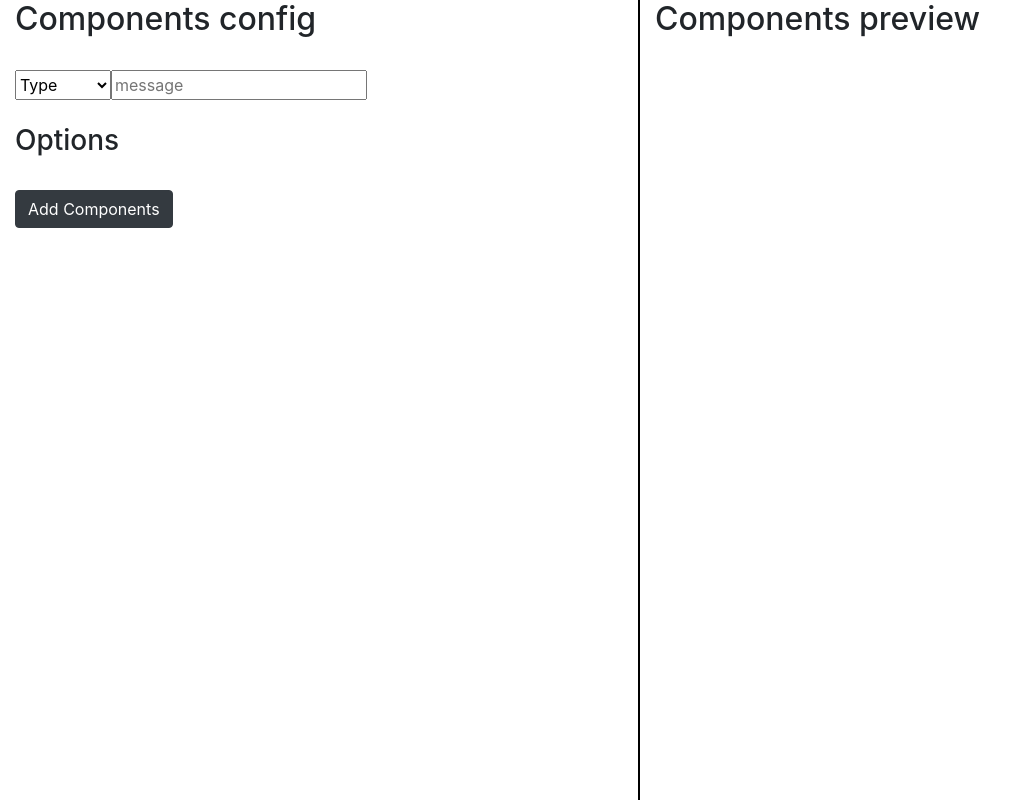
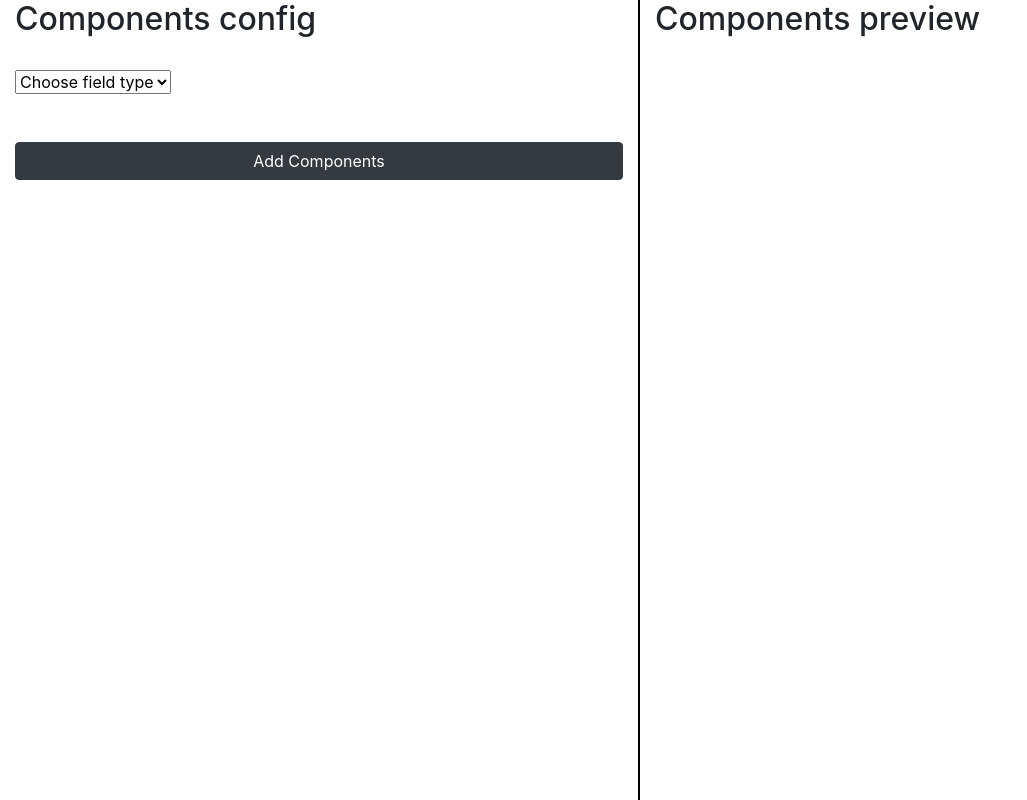
Before and after one commit to AntonChetveryk/jappware, a React (Create React App) app: page / in a window 1280 px wide. Shown: the whole page, without its empty margins (0-1027 px from the left). Built offline with nearby package versions, Linux system fonts and the light colour scheme.

Commit message:
refacror branch

```diff
--- a/src/components/App.js
+++ b/src/components/App.js
@@ -5,10 +5,7 @@ import Preview from "./Preview";
 
 class App extends React.Component {
   state = {
-    type: "",
-    message: "",
     components: [],
-    options: {},
   };
 
   onClick = (e) => {
@@ -30,15 +27,16 @@ class App extends React.Component {
     }
   };
 
-  onChange = (e) => {
-    e.persist();
-    this.setState((state) => ({
-      [e.target.name]: e.target.value,
-    }));
+  addComponent = (values) => {
+    this.setState((state) => {
+      return {
+        components: [...state.components, values],
+      };
+    });
   };
 
   render() {
-    const { type, message, components } = this.state;
+    const { components } = this.state;
 
     return (
       <div className="App">
@@ -47,14 +45,7 @@ class App extends React.Component {
             <div className="config col-6">
               <h2> Components config</h2>
               <form>
-                <ComponentConfig
-                  onChange={this.onChange}
-                  type={type}
-                  message={message}
-                />
-                <button onClick={this.onClick} className="mt-4 btn btn-dark">
-                  Add Components
-                </button>
+                <ComponentConfig addComponent={this.addComponent} />
               </form>
             </div>
             <div className="preview col-6">
--- a/src/components/ComponentConfig.js
+++ b/src/components/ComponentConfig.js
@@ -7,61 +7,146 @@ const Wrapper = styled.section`
   flex-direction: column;
 `;
 
-const types = ["text", "password", "email", "checkbox", "radio", "range"];
+const inputsConfig = {
+  text: {
+    type: "text",
+    label: "",
+    defaultValue: "",
+  },
+  password: {
+    type: "password",
+    label: "",
+    defaultValue: "",
+  },
+  email: {
+    type: "email",
+    label: "",
+    defaultValue: "",
+  },
+  checkbox: {
+    type: "checkbox",
+    label: "",
+    defaultChecked: false,
+  },
+  range: {
+    type: "range",
+    min: "0",
+    max: "1",
+    defaultValue: "0",
+    step: "1",
+  },
+};
+
+const typesInputs = Object.keys(inputsConfig);
+
+const FormTextType = ({ values, onChange }) => (
+  <div>
+    <Field
+      name="label"
+      value={values.label}
+      labelText="Label"
+      onChange={onChange}
+    />
+    <Field
+      name="defaultValue"
+      value={values.defaultValue}
+      labelText="DefaultValue"
+      onChange={onChange}
+    />
+  </div>
+);
 
 export default class ComponentConfig extends React.Component {
-  getOptionsItems = (items) => {
-    const defaultOption = (
-      <option key={"Type"} value={""}>
-        Type
-      </option>
-    );
-    return [
-      defaultOption,
-      ...items.map((item) => (
-        <option key={item} value={item}>
-          {item}
-        </option>
-      )),
-    ];
+  state = {
+    typeInput: "",
+    values: {},
   };
 
-  renderSwitch = (param) => {
-    switch (param) {
+  onChangeTypeInput = (e) => {
+    this.setState({ typeInput: e.target.value });
+  };
+
+  componentDidUpdate(_, prevState) {
+    if (this.state.typeInput !== prevState.typeInput) {
+      this.initValues(this.state.typeInput);
+    }
+  }
+
+  onChangeValue = (e) => {
+    const { name, value } = e.target;
+    this.setState((state) => ({
+      values: {
+        ...state.values,
+        [name]: value,
+      },
+    }));
+  };
+
+  initValues = (typeInput) => {
+    const values = inputsConfig[typeInput] || {};
+    this.setState({
+      values,
+    });
+  };
+
+  renderFormByTypeInput = (typeInput) => {
+    switch (typeInput) {
+      case "text":
+      case "password":
+      case "email":
+        return (
+          <FormTextType
+            values={this.state.values}
+            onChange={this.onChangeValue}
+          />
+        );
       case "radio":
-        return <div>radio</div>;
       case "checkbox":
-        return <div>checkbox</div>;
       case "range":
-        return <div>range</div>;
       default:
         return null;
     }
   };
 
+  onAddComponent = (e) => {
+    e.preventDefault();
+
+    this.props.addComponent(this.state.values);
+    this.reset();
+  };
+
+  reset = () => {
+    this.setState({ typeInput: "", values: {} });
+  };
+
   render() {
-    const { type, message, onChange } = this.props;
-
+    const { typeInput } = this.state;
     return (
       <Wrapper>
         <div className="d-flex mt-4">
-          <select id="type" name="type" value={type} onChange={onChange}>
-            {this.getOptionsItems(types)}
+          <select
+            name="type"
+            value={typeInput}
+            onChange={this.onChangeTypeInput}
+          >
+            <option value="">Choose field type</option>
+            {typesInputs.map((type, index) => (
+              <option value={type} key={index}>
+                {type}
+              </option>
+            ))}
           </select>
-          <Field
-            id="message"
-            type="text"
-            placeholder="message"
-            name="message"
-            value={message}
-            onChange={onChange}
-          />
         </div>
-
         <div className="options mt-4">
-          <h3>Options</h3>
-          {this.renderSwitch(type)}
+          {this.renderFormByTypeInput(typeInput)}
         </div>
+        <button
+          type="submit"
+          onClick={this.onAddComponent}
+          className="mt-4 btn btn-dark"
+        >
+          Add Components
+        </button>
       </Wrapper>
     );
   }
--- a/src/components/Preview.js
+++ b/src/components/Preview.js
@@ -7,14 +7,13 @@ export default class Preview extends React.Component {
     const { components } = this.props;
     return (
       <>
-        {components.map((component) => (
+        {components.map((component, index) => (
           <div className="d-flex">
             <Field
               className="d-flex flex-column"
-              labelText={component.message}
-              id={component.message}
+              labelText={component.label}
               type={component.type}
-              placeholder={component.type}
+              value={component.defaultValue}
             />
             <button className="btn btn-light delete ml-2">delete</button>
           </div>
```
